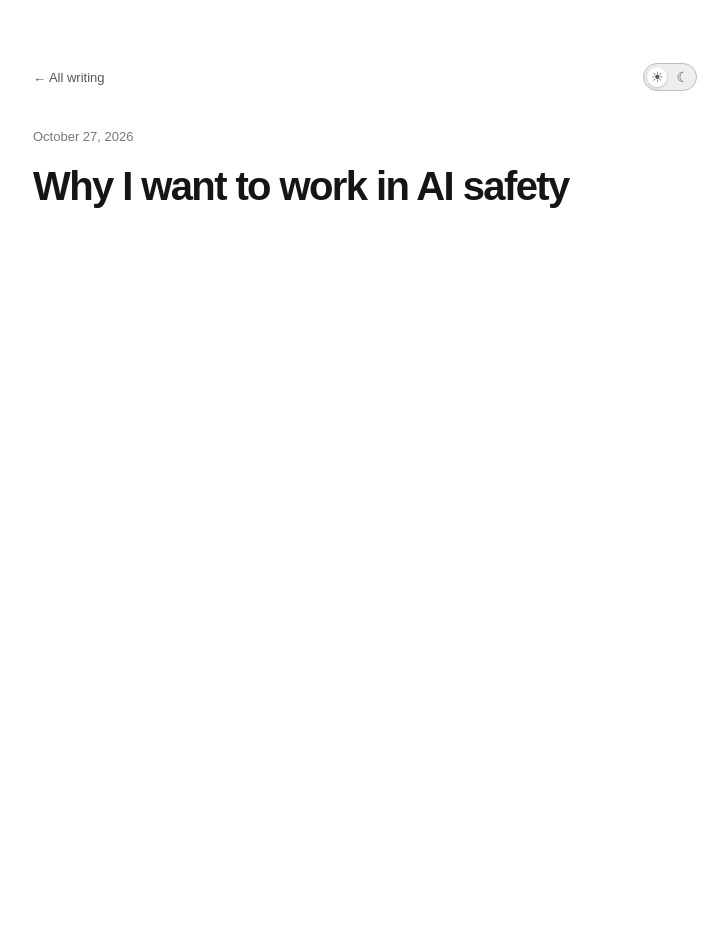
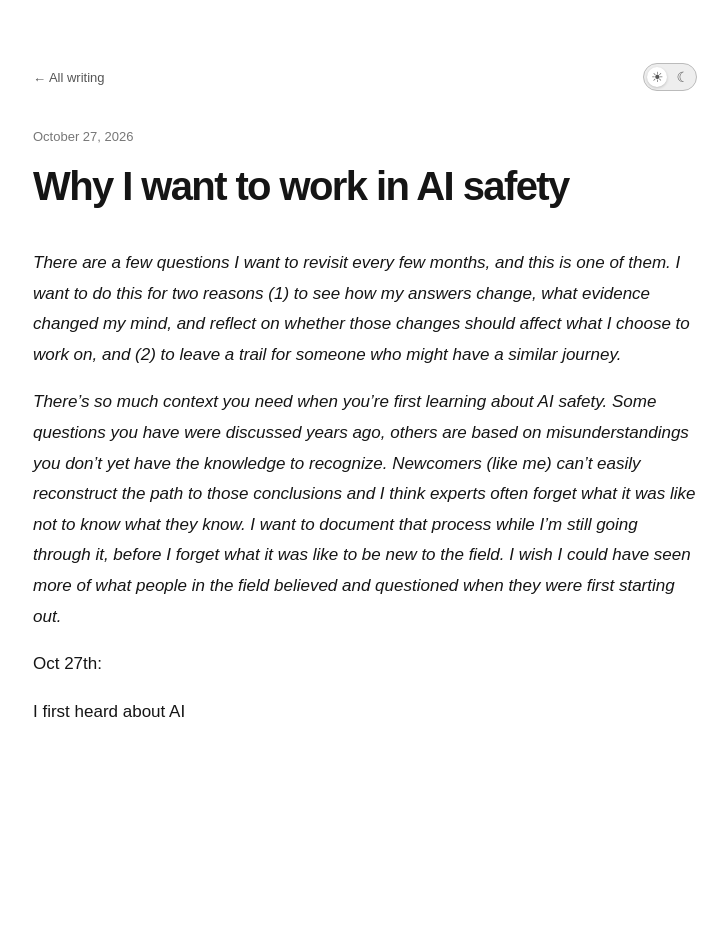
Before and after one commit to anjalisurana-commits/anjalisurana-commits.github.io, a Jekyll site: the page built from _posts/2026-10-27-why-i-want-to-work-in-ai-safety.md, in a window 1280 px wide. Shown: the whole page, without its empty margins (275-1003 px from the left). Built offline with Jekyll 4.4.1, drawn with Linux system fonts in a browser that asks for light colours; before the commit the page ends 900 px from its top, so only the background shows below that.

Commit message:
Update _posts/2026-10-27-why-i-want-to-work-in-ai-safety.md (via Pages CMS)

```diff
--- a/_posts/2026-10-27-why-i-want-to-work-in-ai-safety.md
+++ b/_posts/2026-10-27-why-i-want-to-work-in-ai-safety.md
@@ -1,5 +1,23 @@
 ---
 title: Why I want to work in AI safety
-topic: Qs I want to keep answering
 layout: post
 ---
+*There are a few questions I want to revisit every few months, and this is one of them. I want to do this for two reasons (1) to see how my answers change, what evidence changed my mind, and reflect on whether those changes should affect what I choose to work on, and (2) to leave a trail for someone who might have a similar journey.*
+
+*There's so much context you need when you're first learning about AI safety. Some questions you have were discussed years ago, others are based on misunderstandings you don't yet have the knowledge to recognize. Newcomers (like me) can't easily reconstruct the path to those conclusions and I think experts often forget what it was like not to know what they know. I want to document that process while I'm still going through it, before I forget what it was like to be new to the field. I wish I could have seen more of what people in the field believed and questioned when they were first starting out.*
+
+
+
+Oct 27th:
+
+I first heard about AI
+
+
+
+&nbsp;
+
+&nbsp;
+
+&nbsp;
+
+&nbsp;
```
